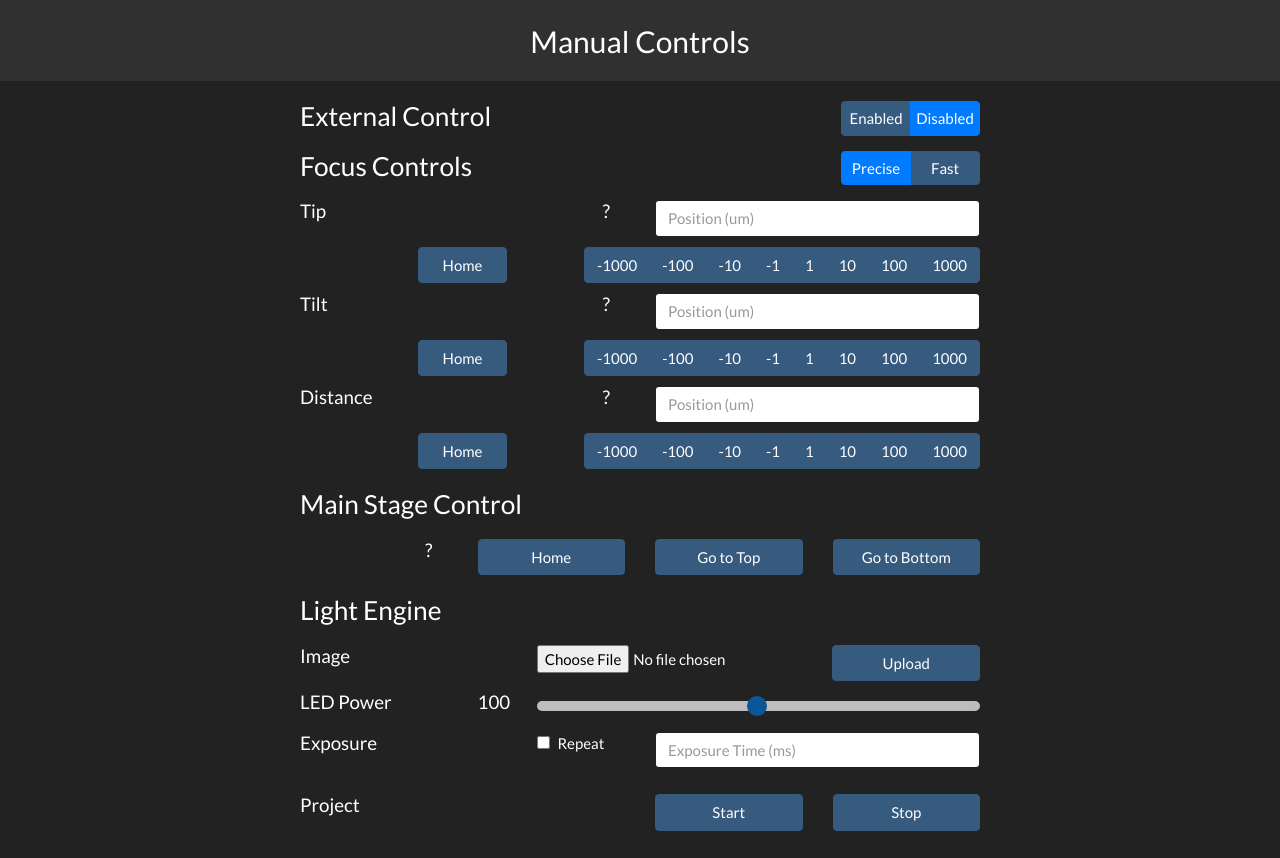
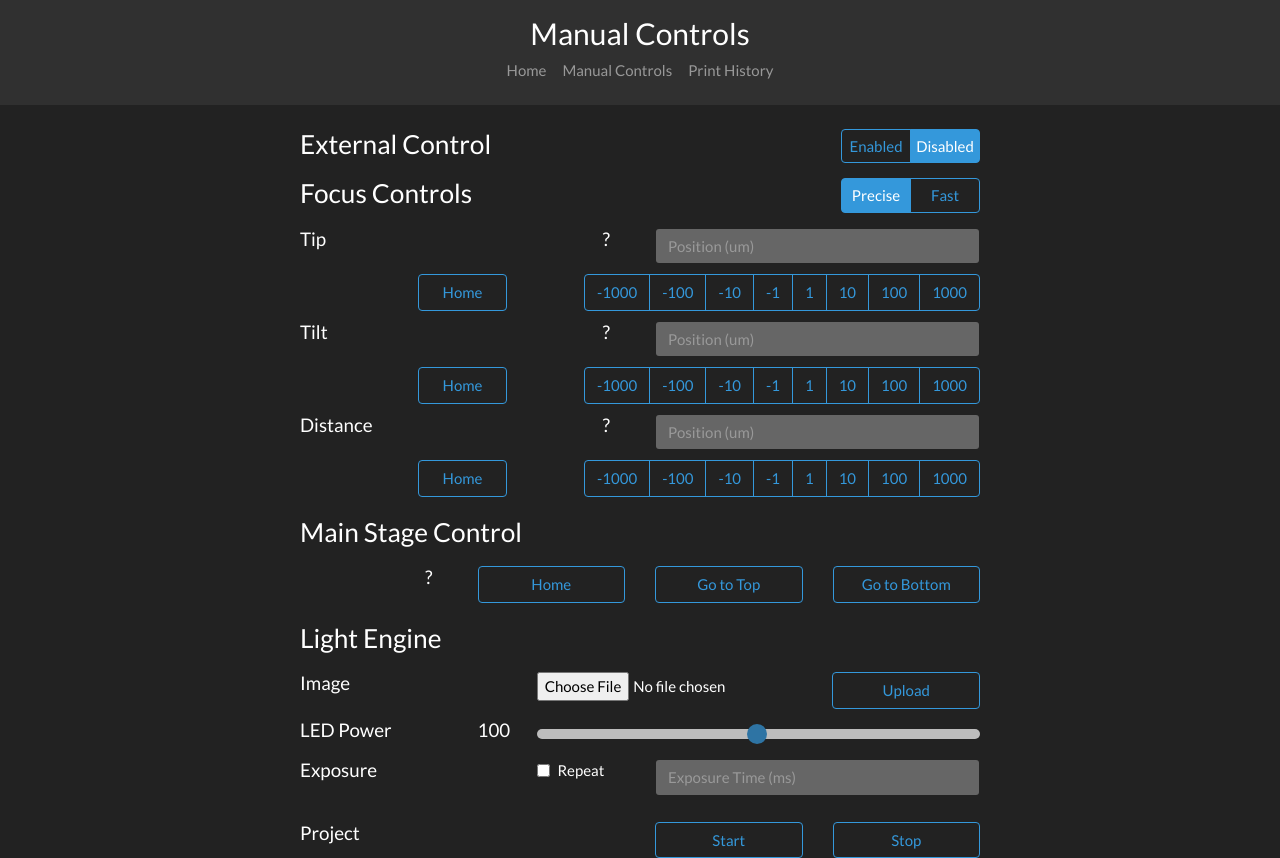
Before and after one commit to 3D-Printing-for-Microfluidics/3D_printer_control, a Flask app: page /manual in a window 1280 px wide. Before the commit the page ends 831 px from the top, so only its background shows below. Run offline with Flask 2, Linux system fonts and the light colour scheme; parts of the project's set-up code (start-up, migrations or seed data) failed here and were passed over; some libraries are stand-ins or nearby versions.

Commit message:
Update look and feel, add navbar

```diff
--- a/printer_server/static/css/base.css
+++ b/printer_server/static/css/base.css
@@ -5,9 +5,13 @@
 }
 
 .jumbotron {
-  padding-top: 1.5em;
-  padding-bottom: 1.5em;
-  margin-bottom: 1rem;
+  padding-top: 1em;
+  padding-bottom: 1em;
+  margin-bottom: 1.5rem;
+}
+
+.navbar {
+  padding: 0
 }
 
 .jumbotron h2 {
--- a/printer_server/static/css/manual_controls.css
+++ b/printer_server/static/css/manual_controls.css
@@ -19,8 +19,8 @@
 }
 
 .btn-fixed-width:not(:disabled):not(.disabled).active {
-    background-color: #007bff;
-    border-color: #007bff;
+    background-color: #3498DB;
+    border-color: #3498DB;
 }
 
 /* extra margin for rows with large headings */
@@ -48,14 +48,14 @@
     width: 20px;
     height: 20px;
     border-radius: 50%;
-    background: #006dcc;
+    background: #3498DB;
     cursor: pointer;
 }
 .slider::-moz-range-thumb {
     width: 20px;
     height: 20px;
     border-radius: 50%;
-    background: #006dcc;
+    background: #3498DB;
     cursor: pointer;
 }
 
@@ -63,3 +63,23 @@
     padding-left: 0px;
     padding-right: 0px;
 }
+
+.form-control{
+    color: white;
+    background-color:#666;
+
+    /* color: #666; */
+}
+
+/* .form-control-file{
+    color: white;
+    background-color:#666;
+
+    /* color: #666; */
+} */
+
+.form-control:hover{
+    color:#666;
+    background-color:white;
+
+}
--- a/printer_server/static/js/printing.js
+++ b/printer_server/static/js/printing.js
@@ -17,11 +17,11 @@
     if ($(this).hasClass("table-success")) {
         $(this).removeClass("table-success");
         start_job_id = "";
-        $("#start-btn").prop("disabled", true).addClass("btn-secondary");
+        $("#start-btn").prop("disabled", true);
     } else {
         $(this).addClass("table-success").siblings().removeClass("table-success");
         start_job_id = $(this).attr("id").replace("row-", "")
-        $("#start-btn").prop("disabled", false).removeClass("btn-secondary");
+        $("#start-btn").prop("disabled", false);
     }
 });
 
@@ -235,7 +235,7 @@
     socket.on("planarized", function (message) {
         $("#printer-state").text("Planarized");
         show_btn("#plana1-btn, #shutdown-btn, #admin-btn");
-        $("#start-btn").removeClass("d-none").addClass("btn-secondary");
+        $("#start-btn").removeClass("d-none");
     });
 
     socket.on("printing", function (message) {
--- a/printer_server/templates/base.html
+++ b/printer_server/templates/base.html
@@ -20,10 +20,29 @@
 
 <body>
     {% block content %}
-
     <div class="jumbotron jumbotron-fluid text-center">
         {% block printer3d_state %}{% endblock %}
+        <nav class="navbar navbar-expand-lg navbar-light bg-light">
+            <div class="container">
+
+                <div class="collapse navbar-collapse" id="navbarSupportedContent">
+                    <ul class="navbar-nav mr-auto">
+                        <li class="nav-item">
+                            <a class="nav-link" href="{{ url_for('printing.index') }}">Home<span
+                                    class="sr-only">(current)</span></a>
+                        </li>
+                        <li class="nav-item">
+                            <a class="nav-link" href="{{ url_for('manual_controls.index') }}">Manual Controls</a>
+                        </li>
+                        <li class="nav-item">
+                            <a class="nav-link" href="{{ url_for('print_history.index') }}">Print History</a>
+                        </li>
+                    </ul>
+                </div>
+            </div>
+        </nav>
     </div>
+
 
     <div class="container">
         {% with messages = get_flashed_messages(with_categories=true) %}
--- a/printer_server/templates/manual_controls.html
+++ b/printer_server/templates/manual_controls.html
@@ -22,8 +22,8 @@
             </div>
             <div class="col-6">
                 <div id="external_enable" class="btn-group btn-group-toggle float-right" data-toggle="buttons">
-                    <label class="btn btn-primary btn-fixed-width shadow-none">Enabled<input type="radio"></label>
-                    <label class="btn btn-primary btn-fixed-width shadow-none active">Disabled<input
+                    <label class="btn btn-outline-info btn-fixed-width shadow-none">Enabled<input type="radio"></label>
+                    <label class="btn btn-outline-info btn-fixed-width shadow-none active">Disabled<input
                             type="radio"></label>
                 </div>
             </div>
@@ -40,9 +40,9 @@
             </div>
             <div class="col-3">
                 <div class="btn-group btn-group-toggle float-right" data-toggle="buttons">
-                    <label class="btn btn-primary btn-fixed-width shadow-none active"><input type="radio"
+                    <label class="btn btn-outline-info btn-fixed-width shadow-none active"><input type="radio"
                             checked>Precise</label>
-                    <label class="btn btn-primary btn-fixed-width shadow-none"><input type="radio"
+                    <label class="btn btn-outline-info btn-fixed-width shadow-none"><input type="radio"
                             id="quick_move">Fast</label>
                 </div>
             </div>
@@ -67,18 +67,18 @@
             <div class="col-2">
             </div>
             <div class="col-2 text-left">
-                <button type="button" class="btn btn-primary btn-block home-btn" id="tip-home-btn">Home</button>
+                <button type="button" class="btn btn-outline-info btn-block home-btn" id="tip-home-btn">Home</button>
             </div>
             <div class="col-8 text-right">
                 <div class="btn-group" role="group">
-                    <button type="button" class="btn btn-primary mtr-cntrl-btn">-1000</button>
-                    <button type="button" class="btn btn-primary mtr-cntrl-btn">-100</button>
-                    <button type="button" class="btn btn-primary mtr-cntrl-btn">-10</button>
-                    <button type="button" class="btn btn-primary mtr-cntrl-btn">-1</button>
-                    <button type="button" class="btn btn-primary mtr-cntrl-btn">1</button>
-                    <button type="button" class="btn btn-primary mtr-cntrl-btn">10</button>
-                    <button type="button" class="btn btn-primary mtr-cntrl-btn">100</button>
-                    <button type="button" class="btn btn-primary mtr-cntrl-btn">1000</button>
+                    <button type="button" class="btn btn-outline-info mtr-cntrl-btn">-1000</button>
+                    <button type="button" class="btn btn-outline-info mtr-cntrl-btn">-100</button>
+                    <button type="button" class="btn btn-outline-info mtr-cntrl-btn">-10</button>
+                    <button type="button" class="btn btn-outline-info mtr-cntrl-btn">-1</button>
+                    <button type="button" class="btn btn-outline-info mtr-cntrl-btn">1</button>
+                    <button type="button" class="btn btn-outline-info mtr-cntrl-btn">10</button>
+                    <button type="button" class="btn btn-outline-info mtr-cntrl-btn">100</button>
+                    <button type="button" class="btn btn-outline-info mtr-cntrl-btn">1000</button>
                 </div>
             </div>
         </div>
@@ -102,18 +102,18 @@
             <div class="col-2">
             </div>
             <div class="col-2 text-left">
-                <button type="button" class="btn btn-primary btn-block home-btn" id="tilt-home-btn">Home</button>
+                <button type="button" class="btn btn-outline-info btn-block home-btn" id="tilt-home-btn">Home</button>
             </div>
             <div class="col-8 text-right">
                 <div class="btn-group" role="group">
-                    <button type="button" class="btn btn-primary mtr-cntrl-btn">-1000</button>
-                    <button type="button" class="btn btn-primary mtr-cntrl-btn">-100</button>
-                    <button type="button" class="btn btn-primary mtr-cntrl-btn">-10</button>
-                    <button type="button" class="btn btn-primary mtr-cntrl-btn">-1</button>
-                    <button type="button" class="btn btn-primary mtr-cntrl-btn">1</button>
-                    <button type="button" class="btn btn-primary mtr-cntrl-btn">10</button>
-                    <button type="button" class="btn btn-primary mtr-cntrl-btn">100</button>
-                    <button type="button" class="btn btn-primary mtr-cntrl-btn">1000</button>
+                    <button type="button" class="btn btn-outline-info mtr-cntrl-btn">-1000</button>
+                    <button type="button" class="btn btn-outline-info mtr-cntrl-btn">-100</button>
+                    <button type="button" class="btn btn-outline-info mtr-cntrl-btn">-10</button>
+                    <button type="button" class="btn btn-outline-info mtr-cntrl-btn">-1</button>
+                    <button type="button" class="btn btn-outline-info mtr-cntrl-btn">1</button>
+                    <button type="button" class="btn btn-outline-info mtr-cntrl-btn">10</button>
+                    <button type="button" class="btn btn-outline-info mtr-cntrl-btn">100</button>
+                    <button type="button" class="btn btn-outline-info mtr-cntrl-btn">1000</button>
                 </div>
             </div>
         </div>
@@ -136,18 +136,18 @@
             <div class="col-2 text-left">
             </div>
             <div class="col-2 text-left">
-                <button type="button" class="btn btn-primary btn-block home-btn" id="dist-home-btn">Home</button>
+                <button type="button" class="btn btn-outline-info btn-block home-btn" id="dist-home-btn">Home</button>
             </div>
             <div class="col-8 text-right">
                 <div class="btn-group" role="group">
-                    <button type="button" class="btn btn-primary mtr-cntrl-btn">-1000</button>
-                    <button type="button" class="btn btn-primary mtr-cntrl-btn">-100</button>
-                    <button type="button" class="btn btn-primary mtr-cntrl-btn">-10</button>
-                    <button type="button" class="btn btn-primary mtr-cntrl-btn">-1</button>
-                    <button type="button" class="btn btn-primary mtr-cntrl-btn">1</button>
-                    <button type="button" class="btn btn-primary mtr-cntrl-btn">10</button>
-                    <button type="button" class="btn btn-primary mtr-cntrl-btn">100</button>
-                    <button type="button" class="btn btn-primary mtr-cntrl-btn">1000</button>
+                    <button type="button" class="btn btn-outline-info mtr-cntrl-btn">-1000</button>
+                    <button type="button" class="btn btn-outline-info mtr-cntrl-btn">-100</button>
+                    <button type="button" class="btn btn-outline-info mtr-cntrl-btn">-10</button>
+                    <button type="button" class="btn btn-outline-info mtr-cntrl-btn">-1</button>
+                    <button type="button" class="btn btn-outline-info mtr-cntrl-btn">1</button>
+                    <button type="button" class="btn btn-outline-info mtr-cntrl-btn">10</button>
+                    <button type="button" class="btn btn-outline-info mtr-cntrl-btn">100</button>
+                    <button type="button" class="btn btn-outline-info mtr-cntrl-btn">1000</button>
                 </div>
             </div>
         </div>
@@ -166,13 +166,13 @@
             <h5 class="col text-right" id='galil-position'>?</h5>
         </div>
         <div class="col-3">
-            <button type="button" class="btn btn-primary btn-block" id="galil-home-btn">Home</button>
+            <button type="button" class="btn btn-outline-info btn-block" id="galil-home-btn">Home</button>
         </div>
         <div class="col-3">
-            <button type="button" class="btn btn-primary btn-block" id="galil-top-btn">Go to Top</button>
+            <button type="button" class="btn btn-outline-info btn-block" id="galil-top-btn">Go to Top</button>
         </div>
         <div class="col-3">
-            <button type="button" class="btn btn-primary btn-block" id="galil-bottom-btn">Go to Bottom</button>
+            <button type="button" class="btn btn-outline-info btn-block" id="galil-bottom-btn">Go to Bottom</button>
         </div>
     </div>
 </div>
@@ -195,7 +195,7 @@
             </div>
         </form>
         <div class="col-3">
-            <button type="button" class="btn btn-primary btn-block" id="upload-btn">Upload</button>
+            <button type="button" class="btn btn-outline-info btn-block" id="upload-btn">Upload</button>
         </div>
     </div>
 
@@ -225,9 +225,10 @@
     <!-- Start Stop -->
     <div class="row">
         <h5 class="col-6">Project</h5>
-        <div class="col-3"><button type="button" class="btn btn-primary btn-block" id="le-start-btn">Start</button>
+        <div class="col-3"><button type="button" class="btn btn-outline-info btn-block" id="le-start-btn">Start</button>
         </div>
-        <div class="col-3"><button type="button" class="btn btn-primary btn-block" id="le-stop-btn">Stop</button></div>
+        <div class="col-3"><button type="button" class="btn btn-outline-info btn-block" id="le-stop-btn">Stop</button>
+        </div>
     </div>
 
 </div>
--- a/printer_server/views/print_history.py
+++ b/printer_server/views/print_history.py
@@ -37,7 +37,7 @@
 
 
 @blueprint.route("/print_history")
-def printHistroy():
+def index():
     page = request.args.get("page", 1, type=int)
 
     _PR = PrintRecord
```
Also changed, not shown: printer_server/static/css/printing.css (+8 -0 lines), printer_server/templates/print_history.html (+8 -10 lines), printer_server/templates/printing.html (+12 -14 lines).
